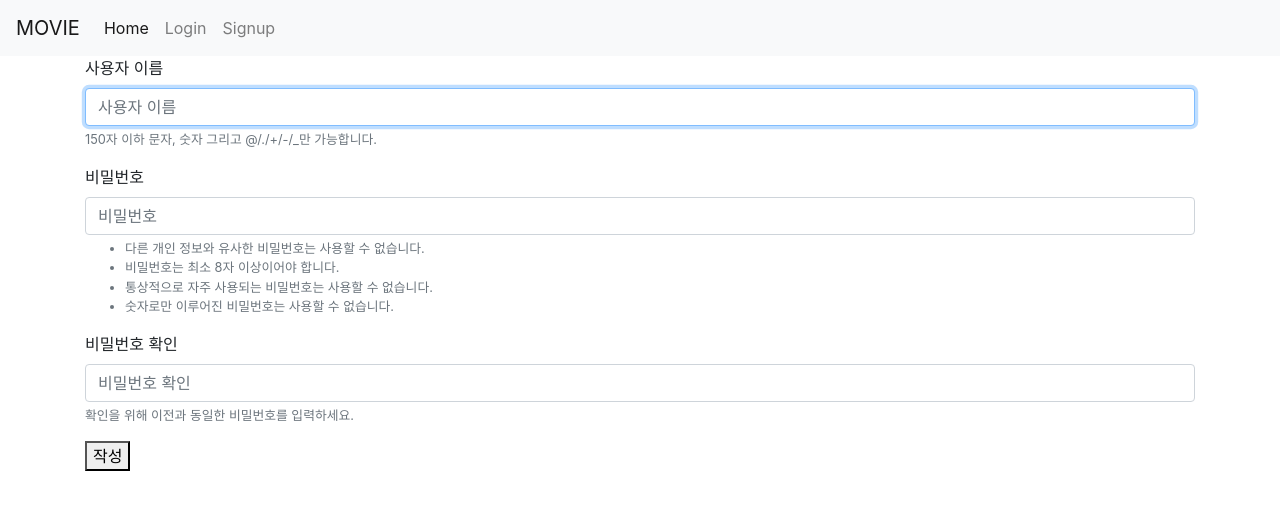
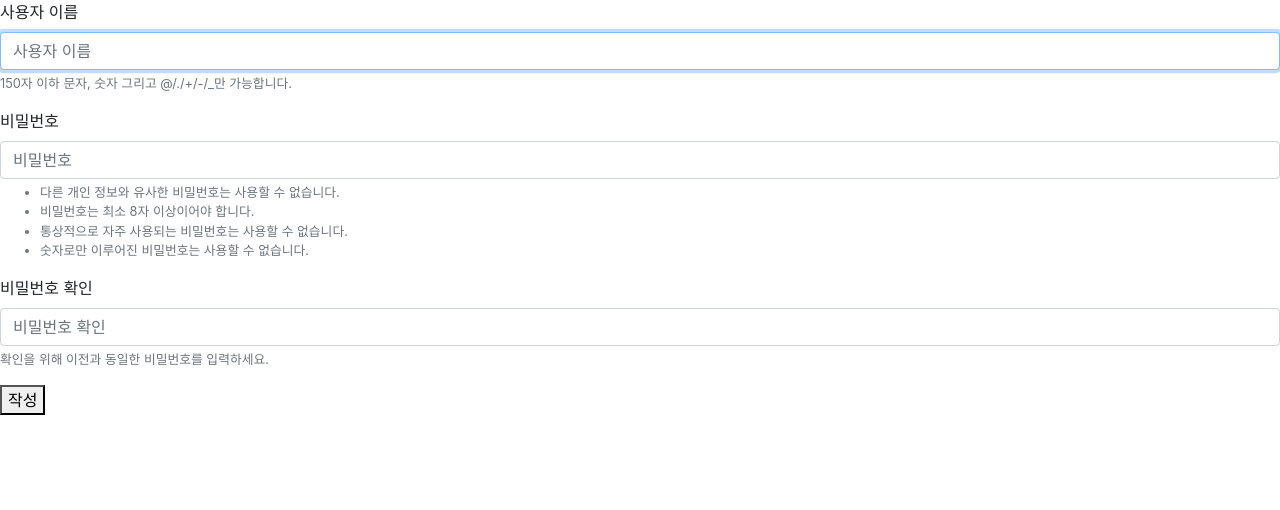
Before and after one commit to first0506/SSAFLIX-movie-recommendation-web-appication-project-, a Django app: page /accounts/signup/ in a window 1280 px wide. Shown: the top 510 px of the page. Run offline with Django 3.2, Linux system fonts and the light colour scheme; parts of the project's set-up code (start-up, migrations or seed data) failed here and were passed over; some libraries are stand-ins or nearby versions.

Commit message:
signup,login

```diff
--- a/final_pjt/accounts/views.py
+++ b/final_pjt/accounts/views.py
@@ -40,7 +40,3 @@ def login(request):
 def logout(request):
     auth_logout(request)
     return redirect('movies:index')
-
-def profile(request, username):
-    person = get_object_or_404(get_user_model(), username=username)
-    return render(request, )
--- a/final_pjt/final_pjt/urls.py
+++ b/final_pjt/final_pjt/urls.py
@@ -18,6 +18,6 @@ from django.urls import path, include
 
 urlpatterns = [
     path('admin/', admin.site.urls),
+    path('movies/', include('movies.urls')),
     path('accounts/', include('accounts.urls')),
-    path('movies/', include('movies.urls')),
 ]
--- a/final_pjt/movies/views.py
+++ b/final_pjt/movies/views.py
@@ -8,7 +8,7 @@ from .models import Movie, Genre, Review, Comment
 
 # Create your views here.
 def index(request):
-    pass
+    return render(request, 'movies/index.html')
 
 def detail(request, movie_pk):
     movie = get_object_or_404(Movie, pk = movie_pk)
--- a/final_pjt/templates/base.html
+++ b/final_pjt/templates/base.html
@@ -1,38 +1,15 @@
-{% load bootstrap4 %}
 <!DOCTYPE html>
 <html lang="ko">
 <head>
     <meta charset="UTF-8">
     <meta name="viewport" content="width=device-width, initial-scale=1.0">
-
-
     <title>FINAL_PROJECT</title>
     <link rel="stylesheet" href="https://maxcdn.bootstrapcdn.com/bootstrap/4.0.0/css/bootstrap.min.css" integrity="sha384-Gn5384xqQ1aoWXA+058RXPxPg6fy4IWvTNh0E263XmFcJlSAwiGgFAW/dAiS6JXm" crossorigin="anonymous">
     <link rel="stylesheet" href="https://cdnjs.cloudflare.com/ajax/libs/animate.css/3.7.2/animate.min.css">
     <script src="https://kit.fontawesome.com/58bd5ab4e8.js" crossorigin="anonymous"></script>
 </head>
 <body>
-    <nav class="navbar navbar-expand-lg navbar-light bg-light">
-    <a class="navbar-brand" href="movies/">MOVIE</a>
-    <button class="navbar-toggler" type="button" data-toggle="collapse" data-target="#navbarNav" aria-controls="navbarNav" aria-expanded="false" aria-label="Toggle navigation">
-        <span class="navbar-toggler-icon"></span>
-    </button>
-    <div class="collapse navbar-collapse" id="navbarNav">
-        <ul class="navbar-nav">
-        <li class="nav-item active">
-            <a class="nav-link" href="#">Home <span class="sr-only">(current)</span></a>
-        </li>
-        <li class="nav-item">
-            <a class="nav-link" href="#">Login</a>
-        </li>
-        <li class="nav-item">
-            <a class="nav-link" href="#">Signup</a>
-        </li>
-        </ul>
-    </div>
-    </nav>
-
-    <div class='container'>
+    <div>
     {% block content %}
     {% endblock %}
     <script src="https://code.jquery.com/jquery-3.2.1.slim.min.js" integrity="sha384-KJ3o2DKtIkvYIK3UENzmM7KCkRr/rE9/Qpg6aAZGJwFDMVNA/GpGFF93hXpG5KkN" crossorigin="anonymous"></script>
```
Also changed, not shown: final_pjt/movies/templates/movies/index.html (+1 -7 lines), final_pjt/accounts/migrations/0001_initial.py, final_pjt/db.sqlite3, final_pjt/movies/migrations/0001_initial.py (added).
